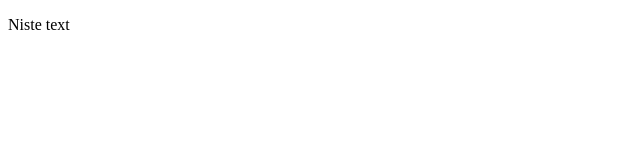
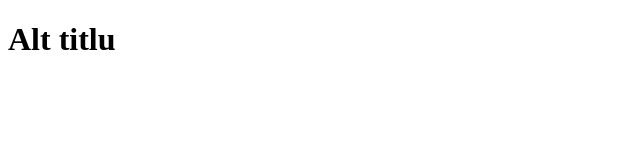
Before and after one commit to chiperandrei42/demo, a plain HTML site: page fisierNou.html in a window 1280 px wide. Shown: the whole page, without its empty margins (0-640 px from the left). Drawn offline with Linux system fonts and the light colour scheme.

Commit message:
Update fisierNou.html

```diff
--- a/fisierNou.html
+++ b/fisierNou.html
@@ -4,6 +4,6 @@
     <title>Document</title>
 </head>
 <body>
-    <p>Niste text</p>
+    <h1>Alt titlu</h1>
 </body>
 </html>
```
